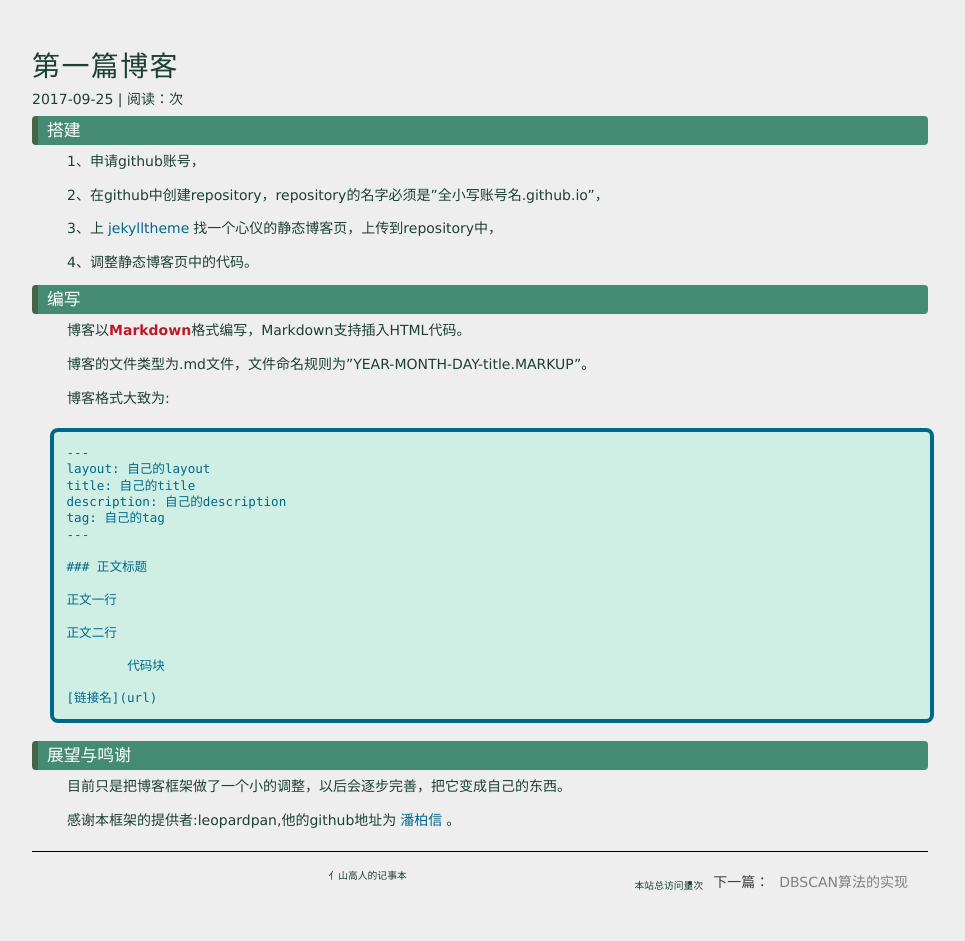
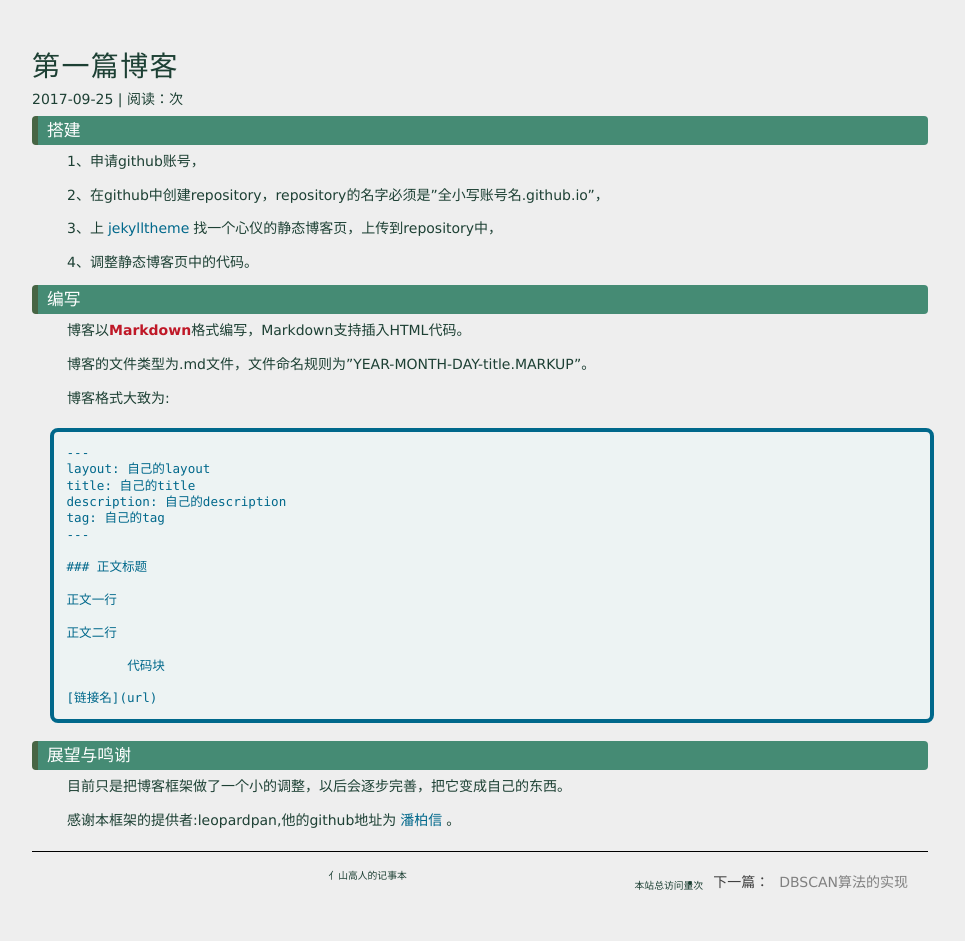
Before and after one commit to XGR-yang/XGR-yang.github.io, a Jekyll site: the page built from _posts/2017-09-25-firstblog.md, in a window 1280 px wide. Shown: the whole page, without its empty margins (160-1125 px from the left). Built offline with Jekyll 4.4.1, drawn with Linux system fonts in a browser that asks for light colours; nearby versions of some CDN libraries; comment, search, counter and statistics services are not loaded.

Commit message:
Update main.css

```diff
--- a/css/main.css
+++ b/css/main.css
@@ -164,7 +164,7 @@ code {
 pre {
   margin: 2%;
   padding: 1em;
-  background: #d0efe4;
+  background: #edf3f3;
   border: 4px solid #00688b;
   border-radius: 8px;
   font-family: Consolas, Menlo, Monaco, Lucida Console, Liberation Mono, DejaVu Sans Mono, Bitstream Vera Sans Mono, Courier New, monospace, serif;
```
